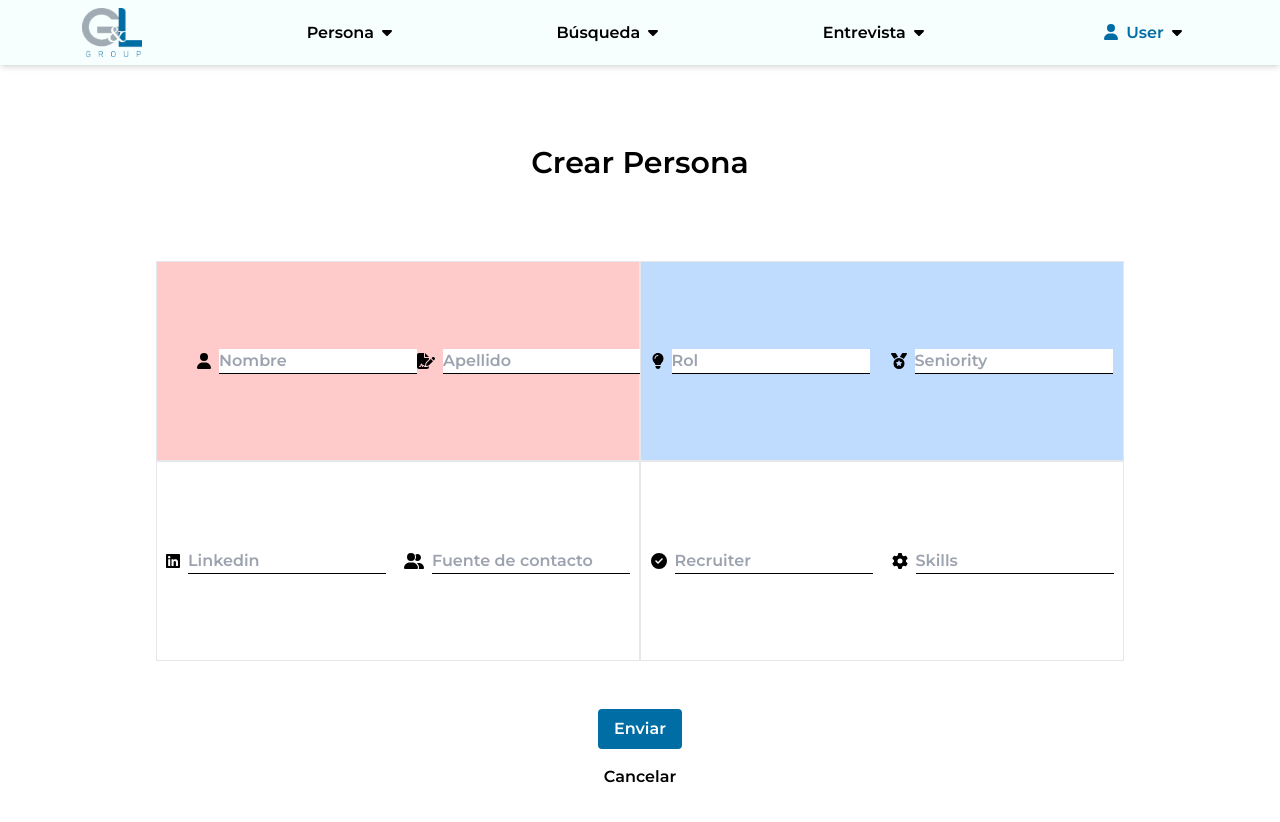
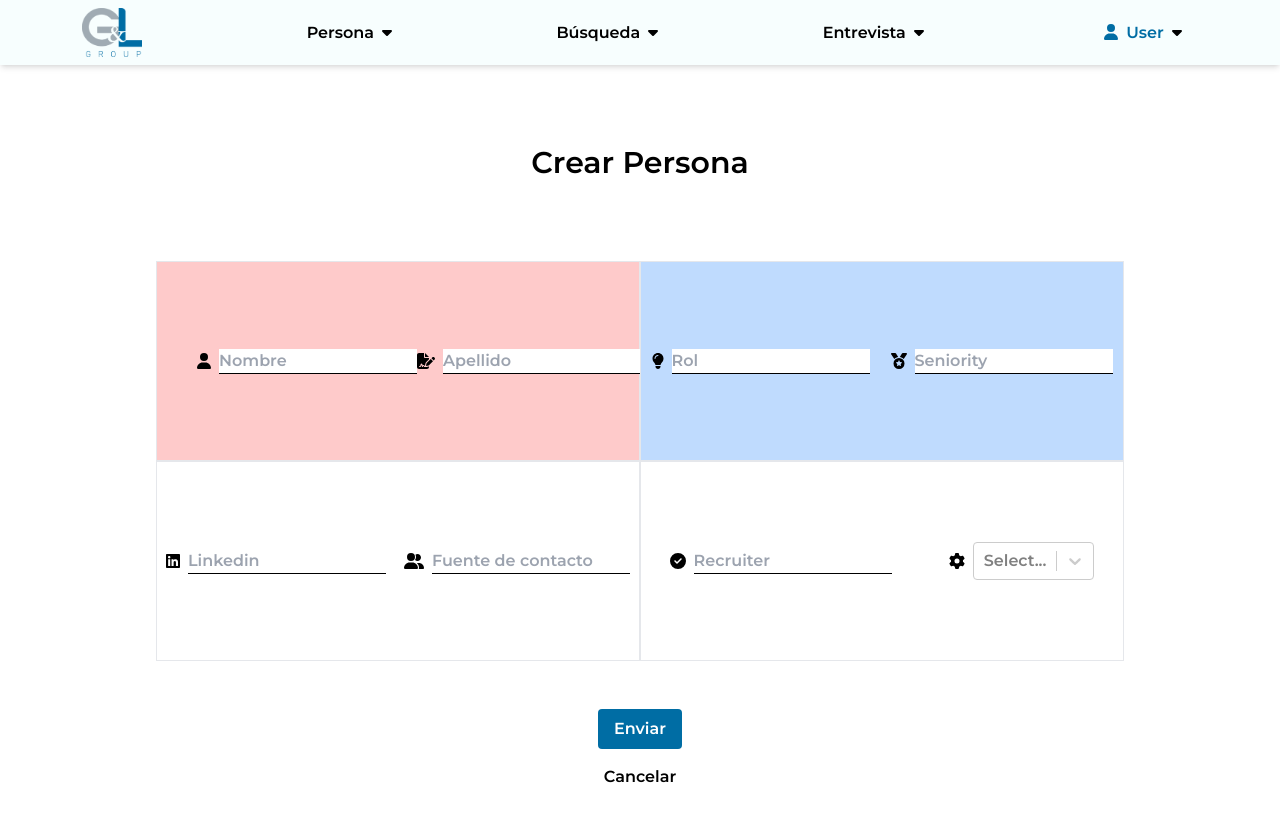
Before and after one commit to vanf-x/proyectobys, a React (Create React App) app: page /persona/crear in a window 1280 px wide. Shown: the top 822 px of the page. Built offline with nearby package versions, Linux system fonts and the light colour scheme.

Commit message:
se agrego componente select

```diff
--- a/package.json
+++ b/package.json
@@ -16,6 +16,7 @@
     "react-icons": "^4.8.0",
     "react-router-dom": "^6.8.2",
     "react-scripts": "5.0.1",
+    "react-select": "^5.7.0",
     "web-vitals": "^2.1.4",
     "yup": "^1.0.2"
   },
--- a/src/components/CrearPersona.jsx
+++ b/src/components/CrearPersona.jsx
@@ -10,6 +10,7 @@ import {
 import { FontAwesomeIcon } from "@fortawesome/react-fontawesome";
 import { faLinkedin } from "@fortawesome/free-brands-svg-icons";
 import { NavLink } from "react-router-dom";
+import { Seleccion } from "./Select";
 const CrearPersona = () => {
   //  const [nombre, setNombre] = useState("");
   //  const [apellido, setApellido] = useState("");
@@ -99,11 +100,7 @@ const CrearPersona = () => {
             </div>
             <div className="flex justify-start items-center">
               <FontAwesomeIcon className="mr-2" icon={faGear} />
-              <input
-                type="text"
-                placeholder="Skills"
-                className="border-b border-black"
-              />
+              <Seleccion />
             </div>
           </div>
         </div>
--- /dev/null
+++ b/src/components/Select.jsx
@@ -0,0 +1,26 @@
+
+import { useState } from 'react';
+import Select from 'react-select';
+
+
+const us = [
+    { label: 'java', value: 'java' },
+    { label: 'javascript', value: 'javascript' },
+]
+
+export function Seleccion() {
+
+    const [selectedSupplier, setSelectedSupplier] = useState();
+
+    const handleSelectChange = ({ value }) => {
+        console.log(value);
+        setSelectedSupplier(value);
+    }
+
+    return <div>
+        <Select
+            options={us}
+            onChange={handleSelectChange}
+        />
+    </div>
+}
```
Also changed, not shown: 1 other file (tests, documents, lock files or other folders). Lines whose indentation alone changed are shown as unchanged.
